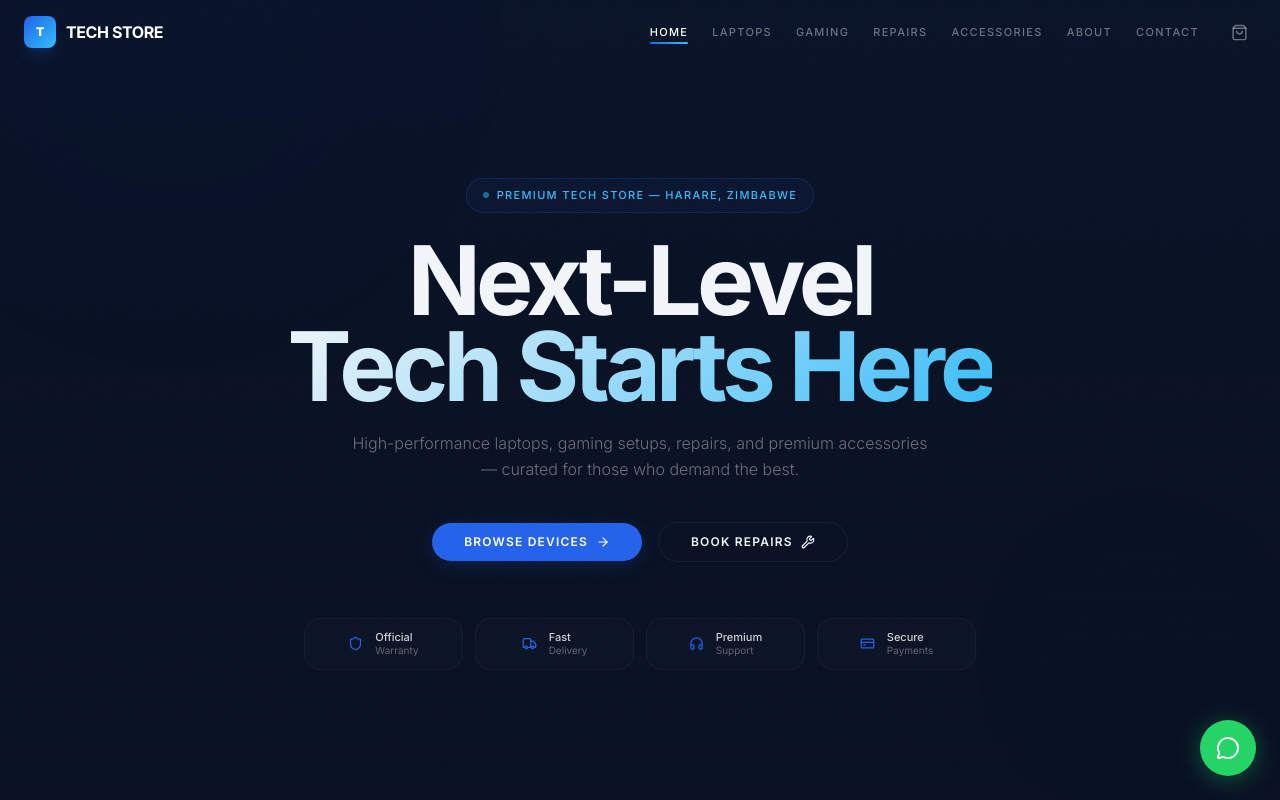
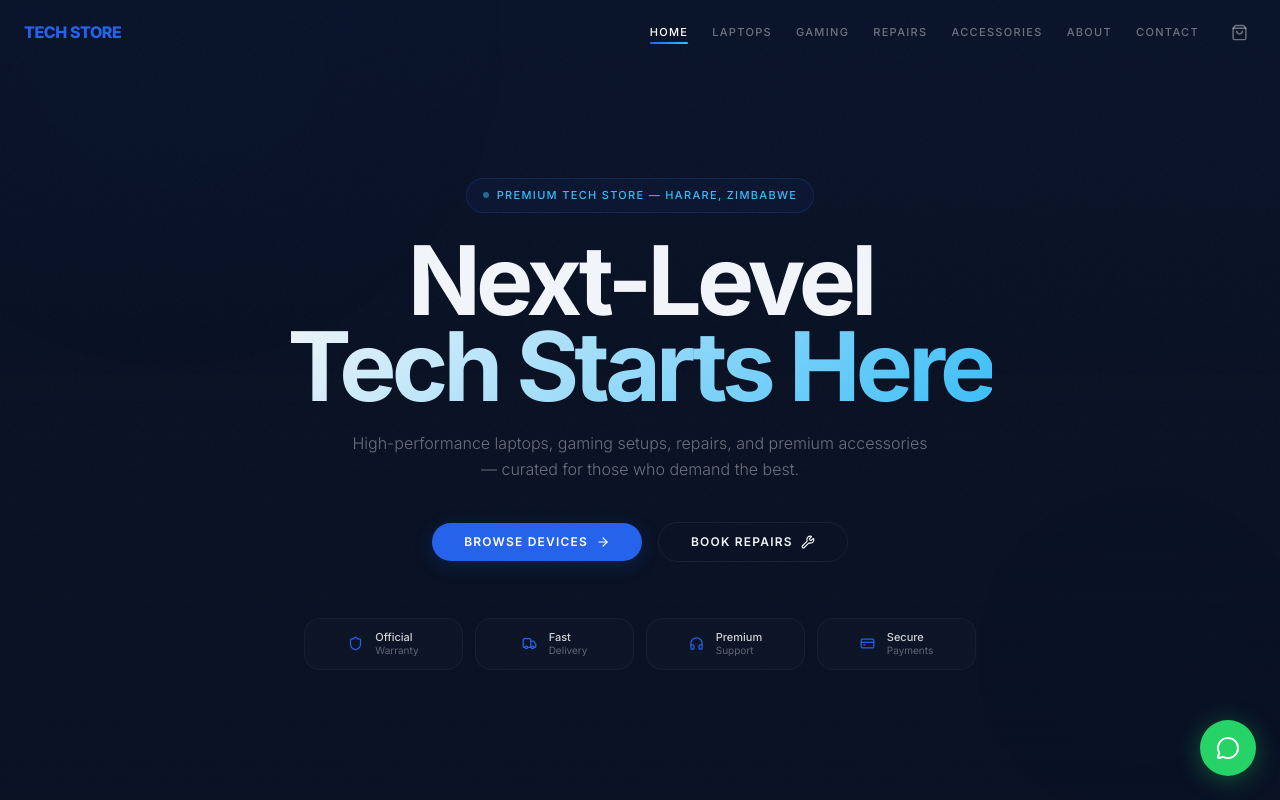
Before and after one commit to guvazakundai-pixel/premiumtec, a Next.js app: page / in a window 1280 px wide. Shown: the top 800 px of the page. Built offline with nearby package versions, Linux system fonts and the light colour scheme.

Commit message:
Match logo text style to uploaded image (blue TECH STORE text)

```diff
--- a/app/components/Footer.js
+++ b/app/components/Footer.js
@@ -10,11 +10,8 @@ export default function Footer() {
         <div className="grid grid-cols-2 md:grid-cols-6 gap-8 mb-10">
           {/* Brand */}
           <div className="col-span-2 md:col-span-2">
-            <Link href="/" className="flex items-center gap-2.5 mb-4 group">
-              <div className="w-8 h-8 rounded-lg bg-gradient-to-br from-[#2563EB] to-[#38BDF8] flex items-center justify-center shadow-lg shadow-[#2563EB]/20">
-                <span className="text-xs font-black text-white">T</span>
-              </div>
-              <span className="text-base font-bold tracking-tight text-white">TECH STORE</span>
+            <Link href="/" className="flex items-center mb-4 group">
+              <span className="text-base font-extrabold tracking-tight text-[#2563EB]">TECH STORE</span>
             </Link>
             <p className="text-sm text-white/30 font-light leading-relaxed max-w-xs">
               High-performance laptops, gaming setups, repairs, and premium accessories. Your trusted technology partner in Harare.
--- a/app/components/Nav.js
+++ b/app/components/Nav.js
@@ -40,11 +40,8 @@ export default function Nav() {
       style={{ transitionTimingFunction: 'cubic-bezier(0.16, 1, 0.3, 1)' }}
     >
       <div className="max-w-7xl mx-auto px-6 h-full flex items-center justify-between">
-        <Link href="/" className="flex items-center gap-2.5 group">
-          <div className="w-8 h-8 rounded-lg bg-gradient-to-br from-[#2563EB] to-[#38BDF8] flex items-center justify-center shadow-lg shadow-[#2563EB]/20 group-hover:shadow-[#2563EB]/40 transition-all duration-500">
-            <span className="text-xs font-black text-white">T</span>
-          </div>
-          <span className={`font-bold tracking-tight text-white select-none transition-all duration-500 ${
+        <Link href="/" className="flex items-center group">
+          <span className={`font-extrabold tracking-tight text-[#2563EB] select-none transition-all duration-500 ${
             scrolled ? 'text-sm' : 'text-base'
           }`}>
             TECH STORE
```
